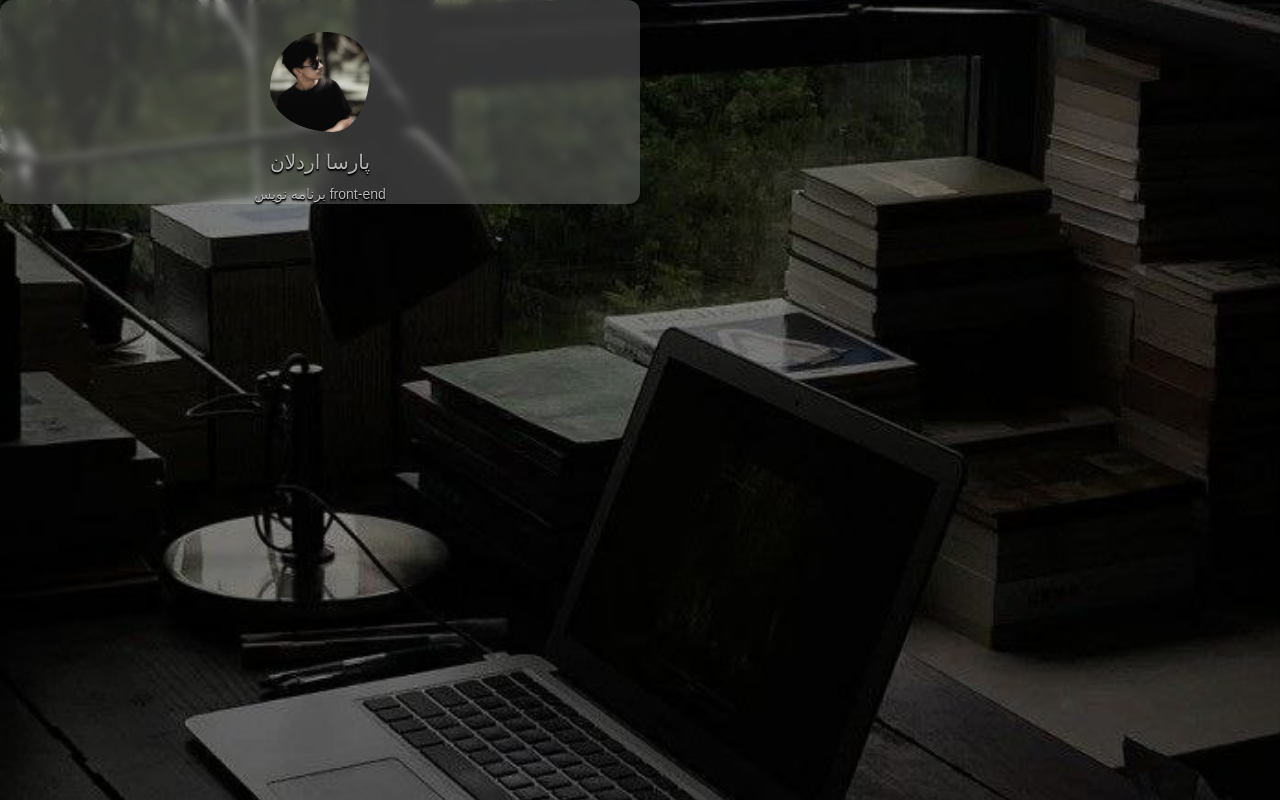
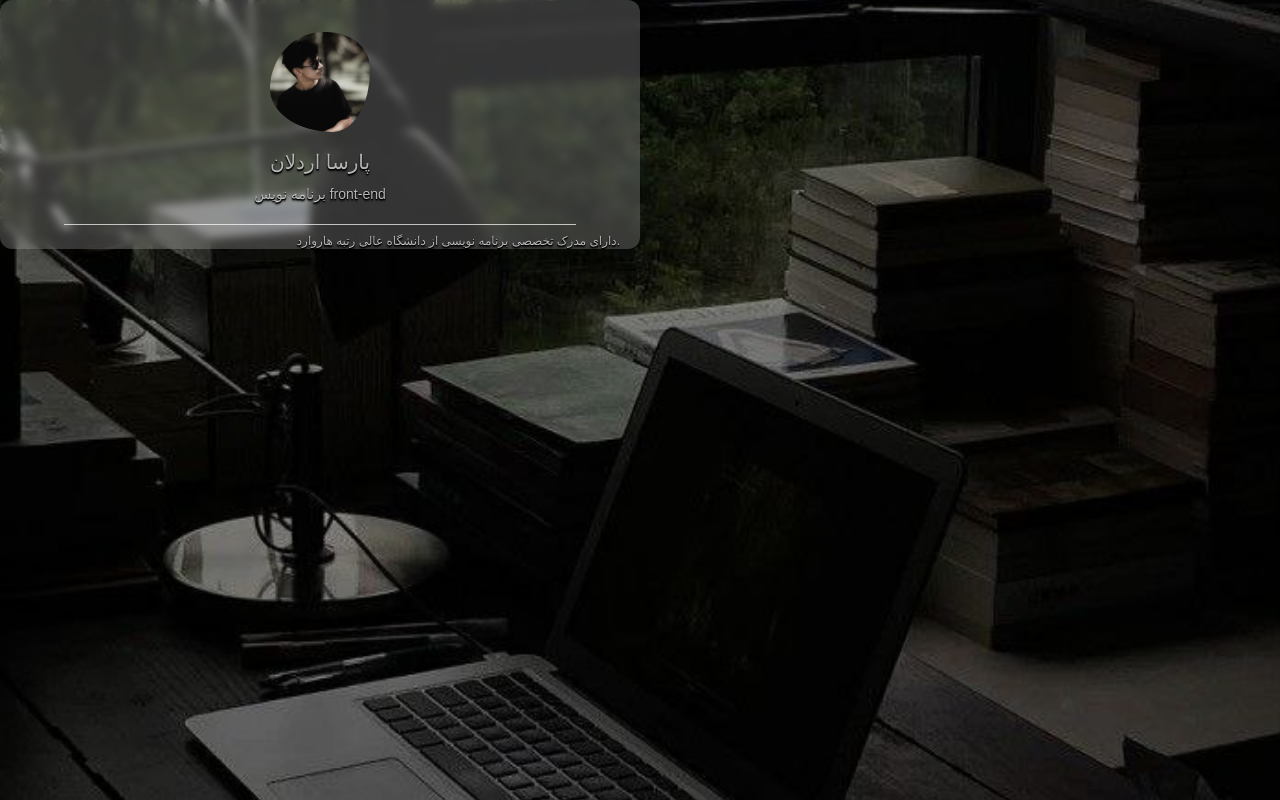
Before and after one commit to parsa-ardalan/weblog, a Next.js app: page /components/profile/Profile in a window 1280 px wide. Built offline with nearby package versions, Linux system fonts and the light colour scheme.

Commit message:
profile sectoin got a short info

```diff
--- a/pages/components/profile/Profile.jsx
+++ b/pages/components/profile/Profile.jsx
@@ -1,6 +1,7 @@
 import profile from "@/public/images/personal/profile.jpg"
 import Image from "next/image"
 import data from "@/data/bio.json"
+import Link from "next/link"
 
 export default function Profile() {
 
@@ -16,6 +17,12 @@ export default function Profile() {
             <h1 className="text-xl text-white/70 text-center text-shadow-sm text-shadow-black mt-4"> {data.personalInfo.name} </h1>
             <h2 className="text-sm text-white/70 text-center text-shadow-sm text-shadow-black mt-2"> {data.personalInfo.jobTitle} </h2>
 
+            <hr className="text-white/70 w-4/5 mx-auto mt-5" />
+
+            <p className="text-xs text-white/70 text-right text-shadow-sm text-shadow-black mt-2 pr-5">
+                دارای مدرک تخصصی برنامه نویسی از دانشگاه عالی رتبه هاروارد.
+            </p>
+
         </div>
     )
 }
```
